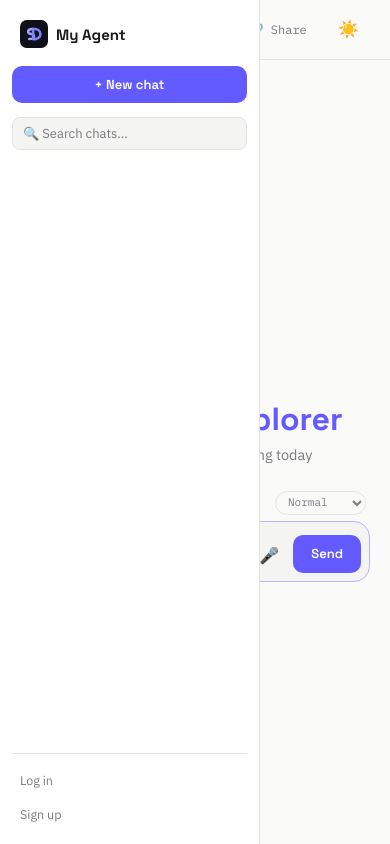
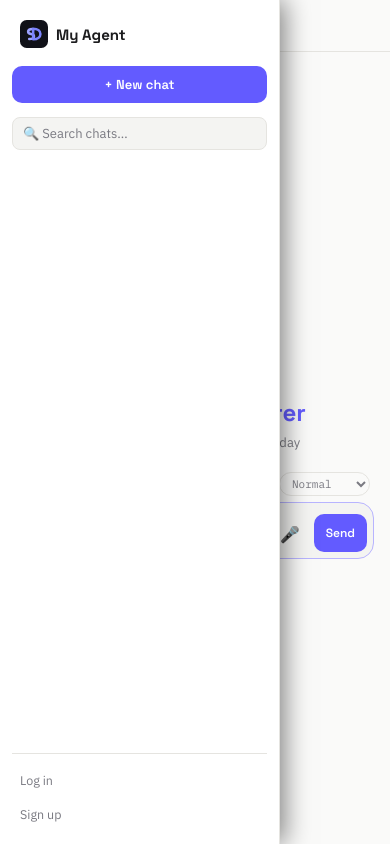
Before and after one commit to sameerdarji17/my-ai-agent, a Django app: page / in a window 390 px wide. Run offline with Django 5.2, Linux system fonts and the light colour scheme; data that the repository does not hold is empty.

Commit message:
Make design fully responsive for all screens

```diff
--- a/agent/templates/agent/chat.html
+++ b/agent/templates/agent/chat.html
@@ -127,7 +127,7 @@
   .msg-action-btn:hover { background: var(--hover); color: var(--text); }
   .msg-time { font-family: var(--font-mono); font-size: 10.5px; color: var(--text-dim); }
 
-  .bubble { padding: 12px 16px; border-radius: 14px; line-height: 1.55; font-size: 14.5px; white-space: pre-wrap; }
+  .bubble { padding: 12px 16px; border-radius: 14px; line-height: 1.55; font-size: 14.5px; white-space: pre-wrap; word-break: break-word; }
   .bubble a { color: var(--accent); text-decoration: underline; word-break: break-word; }
   .bubble strong { font-weight: 600; }
   .bubble table.md-table {
@@ -151,7 +151,7 @@
   .typing span:nth-child(3) { animation-delay: 0.3s; }
   @keyframes bounce { 0%, 60%, 100% { transform: translateY(0); opacity: 0.4; } 30% { transform: translateY(-5px); opacity: 1; } }
 
-  /* ---------- Input bar (shared between hero + bottom-docked states) ---------- */
+  /* ---------- Input bar ---------- */
   #input-bar { flex-shrink: 0; padding: 12px 20px 20px 20px; display: none; justify-content: center; }
   #input-form { width: 100%; max-width: 720px; display: flex; flex-direction: column; gap: 6px; position: relative; }
   #pending-attachment { display: none; }
@@ -231,16 +231,95 @@
   ::-webkit-scrollbar { width: 8px; }
   ::-webkit-scrollbar-thumb { background: var(--panel-border); border-radius: 8px; }
 
-  @media (max-width: 720px) {
-    #sidebar { position: fixed; z-index: 50; height: 100vh; }
-    #sidebar.collapsed { width: 0; }
+  /* ==========================================================================
+     FULL RESPONSIVE DESIGN (Phones, Tablets, Laptops)
+     ========================================================================== */
+
+  /* 1. Mobile Devices (Phones - Screen width up to 768px) */
+  @media (max-width: 768px) {
+    #sidebar {
+      position: fixed;
+      top: 0;
+      left: 0;
+      height: 100vh;
+      z-index: 100;
+      width: 280px;
+      box-shadow: 4px 0 25px rgba(0,0,0,0.5);
+    }
+    #sidebar.collapsed {
+      width: 0;
+      box-shadow: none;
+    }
+
+    header {
+      padding: 10px 14px;
+    }
+    header .sub {
+      display: none; /* Hide subtitle on small screens */
+    }
+
+    #hero-wrap {
+      padding: 16px;
+      gap: 18px;
+    }
+    #hero-greeting h2 {
+      font-size: 24px;
+    }
+    #hero-greeting .glyph {
+      font-size: 26px;
+    }
+    #hero-greeting .rotating-sub {
+      font-size: 13px;
+    }
+    .logo-mark.large {
+      width: 48px;
+      height: 48px;
+    }
+
+    .thread {
+      padding: 0 12px;
+    }
+    .row {
+      max-width: 95%;
+    }
+    .bubble {
+      font-size: 14px;
+      padding: 10px 12px;
+    }
+
+    #input-bar {
+      padding: 8px 12px 14px 12px;
+    }
+    #input-row {
+      padding: 6px 6px 6px 4px;
+    }
+    #message-input {
+      font-size: 15px; /* Prevents auto-zoom on mobile iOS/Android */
+    }
+    #send-btn {
+      padding: 0 12px;
+      font-size: 12px;
+    }
+  }
+
+  /* 2. Tablets & Small Laptops (Width 769px to 1024px) */
+  @media (min-width: 769px) and (max-width: 1024px) {
+    #sidebar {
+      width: 220px;
+    }
+    .thread {
+      max-width: 90%;
+    }
+    #hero-input-container, #input-form {
+      max-width: 90%;
+    }
   }
 </style>
 </head>
 <body>
 {% csrf_token %}
 
-<div id="sidebar">
+<div id="sidebar" class="collapsed">
   <div class="brand">
     <div class="logo-mark"><svg xmlns="http://www.w3.org/2000/svg" viewBox="0 0 100 100"><rect width="100" height="100" rx="24" fill="#101118"/><path d="M44 32C34 32 29 36 29 42C29 47 35 49 39 50C44 51 50 52 50 58C50 64 44 68 33 68" fill="none" stroke="#9BA1FF" stroke-width="9" stroke-linecap="round" stroke-linejoin="round"/><path d="M47 31L47 69M47 31C64 31 73 40 73 50C73 60 64 69 47 69" fill="none" stroke="#7C83FD" stroke-width="9" stroke-linecap="round" stroke-linejoin="round"/></svg></div>
     <h1>{{ agent_name|default:"My Agent" }}</h1>
@@ -424,7 +503,7 @@
   let conversationId = null;
   let pendingFilename = null;
   let inConversationMode = false;
-  let liveInputNode = null; // the ONE input form, created once, moved between containers
+  let liveInputNode = null;
   let pendingAttachmentEl = null;
   let attachChipTextEl = null;
 
@@ -441,7 +520,7 @@
       liveInputNode = container.querySelector('#input-form');
       wireInputEvents(liveInputNode);
     } else {
-      container.appendChild(liveInputNode); // just moves the SAME node — preserves its state
+      container.appendChild(liveInputNode);
     }
   }
 
@@ -461,8 +540,8 @@
     chatWindow.style.display = 'none';
     bottomBar.style.display = 'none';
     mountInput(heroContainer);
-    thread.innerHTML = ''; // CRITICAL: clear old messages so New Chat doesn't mix with previous conversation
-    clearPendingAttachment(); // starting a new chat should also drop any pending file
+    thread.innerHTML = '';
+    clearPendingAttachment();
   }
 
   const TOOL_LABELS = { web_search: '🔍 web_search', read_file: '📄 read_file', list_files: '🗂 list_files', execute_code: '⚙ execute_code', generate_image: '🎨 generate_image' };
@@ -471,7 +550,6 @@
 
   const IMAGE_URL_REGEX = /(https?:\/\/image\.pollinations\.ai\/prompt\/[^\s)]+|https?:\/\/\S+\.(?:png|jpg|jpeg|gif|webp)(?:\?\S+)?)/gi;
 
-  // ---------- Lightweight, safe markdown renderer for chat bubbles ----------
   function escapeHtml(s) {
     return s.replace(/&/g, '&amp;').replace(/</g, '&lt;').replace(/>/g, '&gt;').replace(/"/g, '&quot;');
   }
@@ -510,7 +588,6 @@
     let html = escapeHtml(text);
     html = convertMarkdownTables(html);
     html = html.replace(/\*\*(.+?)\*\*/g, '<strong>$1</strong>');
-    // Handles markdown links [text](url), angle-bracket <url>, and bare URLs — in one pass so a URL is never linked twice
     html = html.replace(
       /\[([^\]]+)\]\((https?:\/\/[^\s)]+)\)|&lt;(https?:\/\/[^\s&]+)&gt;|(https?:\/\/[^\s<>"]+)/g,
       (match, mdText, mdUrl, angleUrl, bareUrl) => {
@@ -561,8 +638,6 @@
     const row = document.createElement('div');
     row.className = 'row assistant';
     const time = formatTime(new Date());
-    // Tool-use badges intentionally not shown to keep the chat clean —
-    // internal tool calls are an implementation detail, not user-facing.
     row.innerHTML = `
       <div class="bubble" title="${time}"></div>
       <div class="msg-actions">
@@ -583,7 +658,7 @@
           await navigator.clipboard.writeText(rawText);
           copyBtn.textContent = '✓';
           setTimeout(() => { copyBtn.textContent = '⧉'; }, 1200);
-        } catch (err) { /* clipboard may be unavailable, fail silently */ }
+        } catch (err) {}
       });
     }
     const editBtn = row.querySelector('.edit-btn');
@@ -639,7 +714,7 @@
       const data = await resp.json();
       allConversations = data;
       renderHistoryList(chatSearchInput ? chatSearchInput.value : '');
-    } catch (err) { /* silent */ }
+    } catch (err) {}
   }
 
   function renderHistoryList(filterText) {
@@ -677,7 +752,7 @@
           if (text) addAssistantBubble(text, []);
         }
       });
-    } catch (err) { /* silent */ }
+    } catch (err) {}
     loadHistoryList();
   }
 
@@ -687,9 +762,9 @@
     loadHistoryList();
   });
 
-  // ---------- Wire up a mounted input (hero or bottom) ----------
+  // ---------- Wire up input events ----------
   function wireInputEvents(container) {
-    const form = container; // container is now the <form id="input-form"> itself
+    const form = container;
     const input = container.querySelector('#message-input');
     const sendBtn = container.querySelector('#send-btn');
     const attachBtn = container.querySelector('#attach-btn');
@@ -704,7 +779,6 @@
     const micBtn = container.querySelector('#mic-btn');
     const styleSelector = container.querySelector('#style-selector');
 
-    // Restore last-used style choice
     if (styleSelector) {
       styleSelector.value = window.__myagentStyle || 'normal';
       styleSelector.addEventListener('change', () => {
@@ -712,7 +786,6 @@
       });
     }
 
-    // ---------- Voice input (Web Speech API — Chrome/Edge only) ----------
     if (micBtn) {
       const SpeechRecognitionAPI = window.SpeechRecognition || window.webkitSpeechRecognition;
       if (!SpeechRecognitionAPI) {
@@ -812,7 +885,6 @@
       addUserBubble(displayText);
       clearPendingAttachment();
 
-      // re-grab bottom input refs since we may have just mounted it fresh
       const activeInput = document.getElementById('message-input');
       const activeSendBtn = document.getElementById('send-btn');
       if (activeInput) { activeInput.value = ''; activeInput.style.height = 'auto'; }
```
